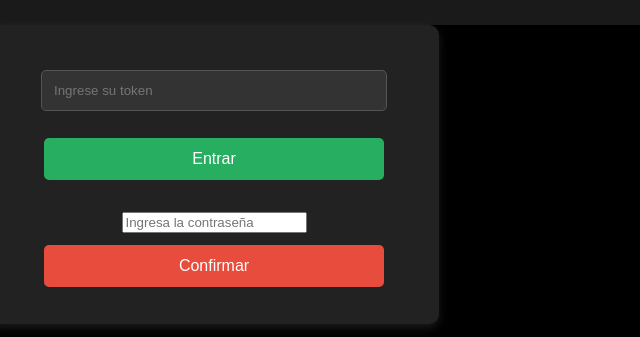
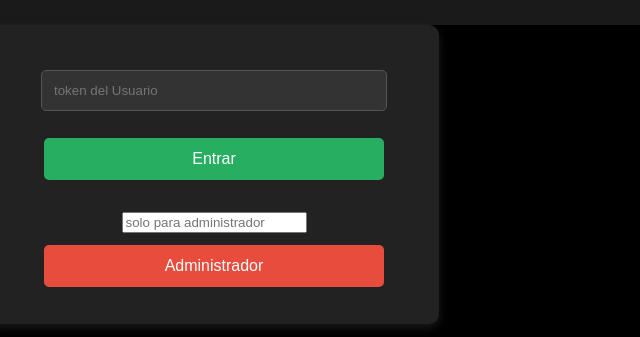
Before and after one commit to utilmente/utilmente.github.io, a website: page index.html in a window 1280 px wide. Shown: the part 305-642 px from the top of the page, 426-1066 px from the left. Drawn offline with Linux system fonts and the light colour scheme.

Commit message:
Update index.html

```diff
--- a/index.html
+++ b/index.html
@@ -14,14 +14,14 @@
     <main>
         <!-- Sección de validación de token -->
         <div id="contenedor">
-            <input type="text" id="tokenInput" placeholder="Ingrese su token">
+            <input type="text" id="tokenInput" placeholder="token del Usuario">
             <button id="btnEntrar">Entrar</button>
         </div>
 
         <!-- Panel de administrador (solo accesible con contraseña) -->
         <div id="adminAccess">
-            <input type="password" id="passwordInput" placeholder="Ingresa la contraseña">
-            <button id="btnConfirmarAdmin">Confirmar</button>
+            <input type="password" id="passwordInput" placeholder="solo para administrador">
+            <button id="btnConfirmarAdmin">Administrador</button>
         </div>
 
         <div id="adminPanel" style="display: none;">
```
